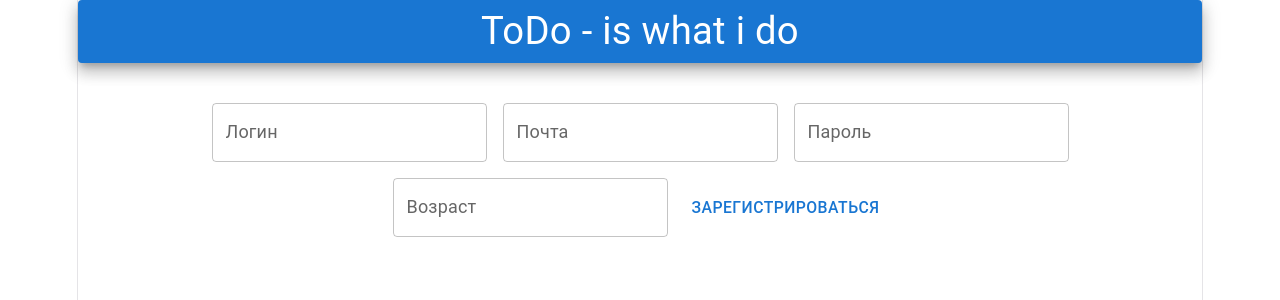
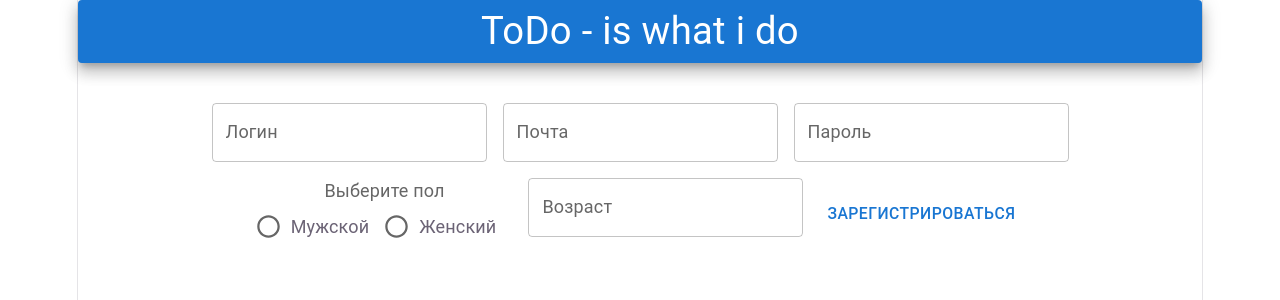
Before and after one commit to DmitriyRadovnya/baza, a React (Vite) app: page /register in a window 1280 px wide. Shown: the top 300 px of the page. Built offline with nearby package versions, Linux system fonts and the light colour scheme.

Commit message:
feat: implement signUp

```diff
--- a/src/App.jsx
+++ b/src/App.jsx
@@ -12,7 +12,7 @@ const Public = () => {
 
 const Protected = () => {
   const isAuth = Boolean(localStorage.getItem("token"));
-  return isAuth ? <Outlet /> : <Navigate to="/login" replace />;
+  return isAuth ? <Outlet /> : <Navigate to="/register" replace />;
 };
 
 function App() {
--- a/src/api/todoAPI.js
+++ b/src/api/todoAPI.js
@@ -7,7 +7,6 @@ const api = axios.create({
 api.interceptors.request.use(
   (config) => {
     const token = JSON.parse(localStorage.getItem("token"));
-    console.log(token);
     if (token) {
       config.headers.Authorization = `Bearer ${token.access_token}`;
     }
--- a/src/components/LoginPage.jsx
+++ b/src/components/LoginPage.jsx
@@ -1,7 +1,7 @@
 import { Box, Button, TextField } from "@mui/material";
 import { useForm } from "react-hook-form";
 import { zodResolver } from "@hookform/resolvers/zod";
-import { loginSchema } from "../validation/registerSchema";
+import { loginSchema } from "../validation/authSchemas";
 import { useToDoAPI } from "../hooks/useToDoApi";
 import { useNavigate } from "react-router";
 
@@ -22,7 +22,7 @@ export const LoginPage = () => {
   });
   const onSubmit = async (data) => {
     const token = await login(data);
-    if (token) {
+    if (token.access_token) {
       localStorage.setItem("token", JSON.stringify(token));
       nav("/");
     }
--- a/src/components/RegisterPage.jsx
+++ b/src/components/RegisterPage.jsx
@@ -1,10 +1,25 @@
-import { Box, Button, TextField } from "@mui/material";
-import { useForm } from "react-hook-form";
+import {
+  Box,
+  Button,
+  FormControl,
+  FormControlLabel,
+  FormHelperText,
+  FormLabel,
+  Radio,
+  RadioGroup,
+  TextField,
+} from "@mui/material";
+import { Controller, useForm } from "react-hook-form";
 import { zodResolver } from "@hookform/resolvers/zod";
-import { registerSchema } from "../validation/registerSchema";
+import { registerSchema } from "../validation/authSchemas";
+import { useToDoAPI } from "../hooks/useToDoApi";
+import { useNavigate } from "react-router";
 
 export const RegisterPage = () => {
+  const { signUp } = useToDoAPI();
+  const nav = useNavigate();
   const {
+    control,
     watch,
     handleSubmit,
     register,
@@ -19,8 +34,18 @@ export const RegisterPage = () => {
       age: "",
     },
   });
-  const onSubmit = () => {
-    console.log("submit");
+  const onSubmit = async (data) => {
+    const user = {
+      email: data.email,
+      password: data.password,
+      name: data.login,
+    };
+    const token = await signUp(user);
+    console.log(token);
+    if (token.access_token) {
+      localStorage.setItem("token", JSON.stringify(token));
+      nav("/");
+    }
   };
   return (
     <Box
@@ -59,10 +84,33 @@ export const RegisterPage = () => {
         error={!!errors.password}
         helperText={errors.password?.message}
       />
+      <Controller
+        name="gender"
+        control={control}
+        render={({ field, fieldState: { error } }) => (
+          <FormControl component="fieldset" error={!!error}>
+            <FormLabel component="legend">Выберите пол</FormLabel>
+            <RadioGroup {...field} row>
+              <FormControlLabel
+                value="male"
+                control={<Radio />}
+                label="Мужской"
+              />
+              <FormControlLabel
+                value="female"
+                control={<Radio />}
+                label="Женский"
+              />
+            </RadioGroup>
+            {error && <FormHelperText>{error.message}</FormHelperText>}
+          </FormControl>
+        )}
+      />
       <TextField
         name="age"
         label="Возраст"
         placeholder="Введите возраст"
+        type="number"
         {...register("age")}
         error={!!errors.age}
         helperText={errors.age?.message}
--- a/src/hooks/useToDoApi.js
+++ b/src/hooks/useToDoApi.js
@@ -3,10 +3,16 @@ import api from "../api/todoAPI";
 export const useToDoAPI = () => {
   const login = async (userData) => {
     try {
-      const response = await api.post("/api/auth/login", {
-        email: userData.email,
-        password: userData.password,
-      });
+      const response = await api.post("/api/auth/login", { ...userData });
+      return response.data;
+    } catch (error) {
+      console.log(error);
+    }
+  };
+
+  const signUp = async (userData) => {
+    try {
+      const response = await api.post("/api/auth/register", { ...userData });
       return response.data;
     } catch (error) {
       console.log(error);
@@ -22,5 +28,5 @@ export const useToDoAPI = () => {
     }
   };
 
-  return { login, getTasks };
+  return { login, signUp, getTasks };
 };
--- a/src/validation/registerSchema.js
+++ b/src/validation/authSchemas.js
@@ -8,7 +8,7 @@ export const registerSchema = z.object({
     .string({ required_error: "Выберите пол" })
     .min(1, "Выберите пол")
     .refine((v) => ["male", "female"].includes(v), "Выберите пол"),
-  age: z.number().gte(1, "Укажите ваш возраст"),
+  age: z.string("/^([1-9][0-9]?|100)$/").min(1, "Укажите ваш возраст"),
 });
 
 export const loginSchema = z.object({
```
Also changed, not shown: src/validation/loginSchema.js (deleted).
